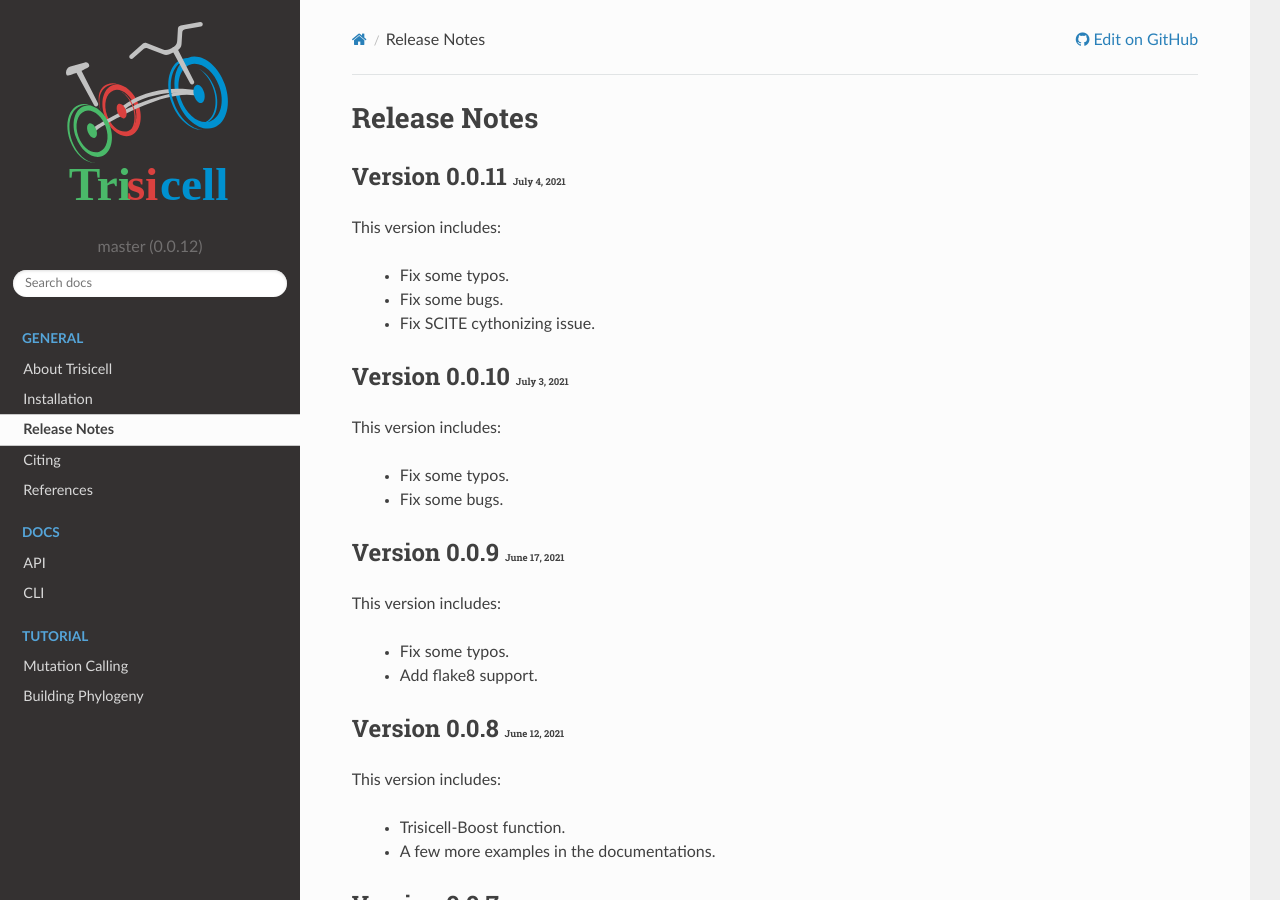
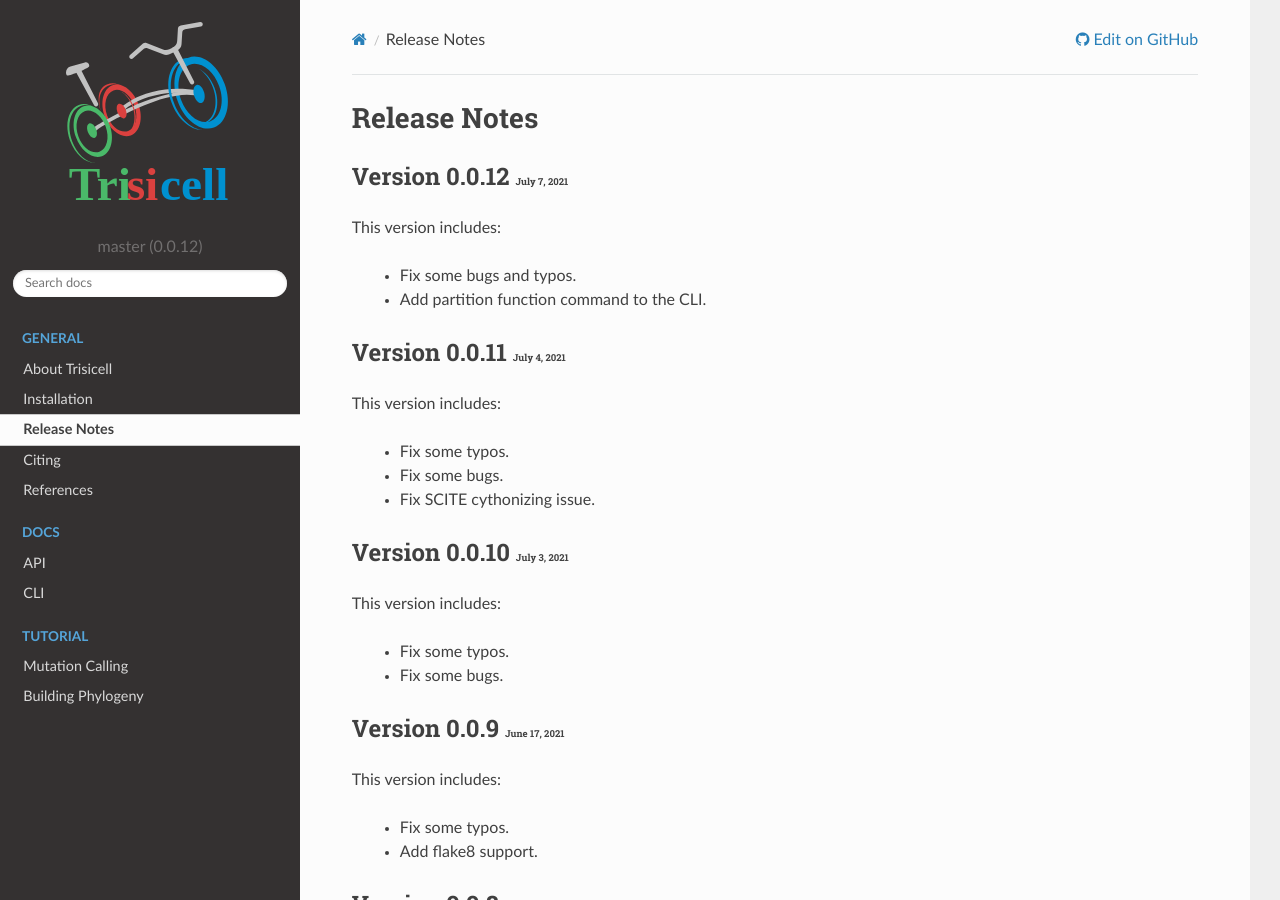
Before and after one commit to faridrashidi/trisicell, a Sphinx documentation site: the page built from docs/source/release_notes.rst, in a window 1280 px wide and 900 px high. Built offline with Sphinx 7.4.7 and the Read the Docs theme 2.0.0, drawn with Linux system fonts in a browser that asks for light colours; pages that are not in the unit, such as notebooks, are missing from menus.

Commit message:
update release note

```diff
--- a/docs/source/release_notes.rst
+++ b/docs/source/release_notes.rst
@@ -5,6 +5,15 @@
 
 Release Notes
 =============
+
+
+Version 0.0.12 :small:`July 7, 2021`
+-------------------------------------
+
+This version includes:
+
+    - Fix some bugs and typos.
+    - Add partition function command to the CLI.
 
 
 Version 0.0.11 :small:`July 4, 2021`
```
